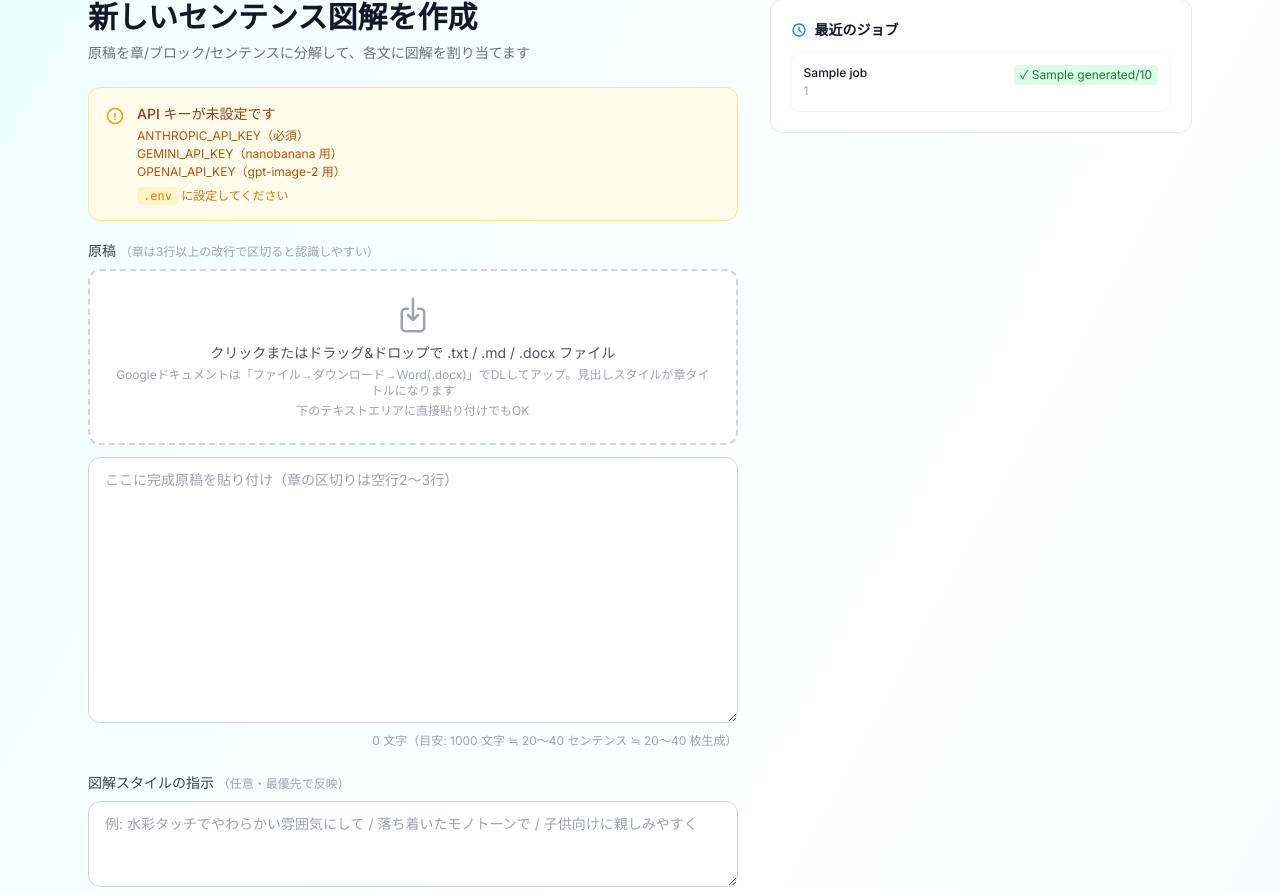
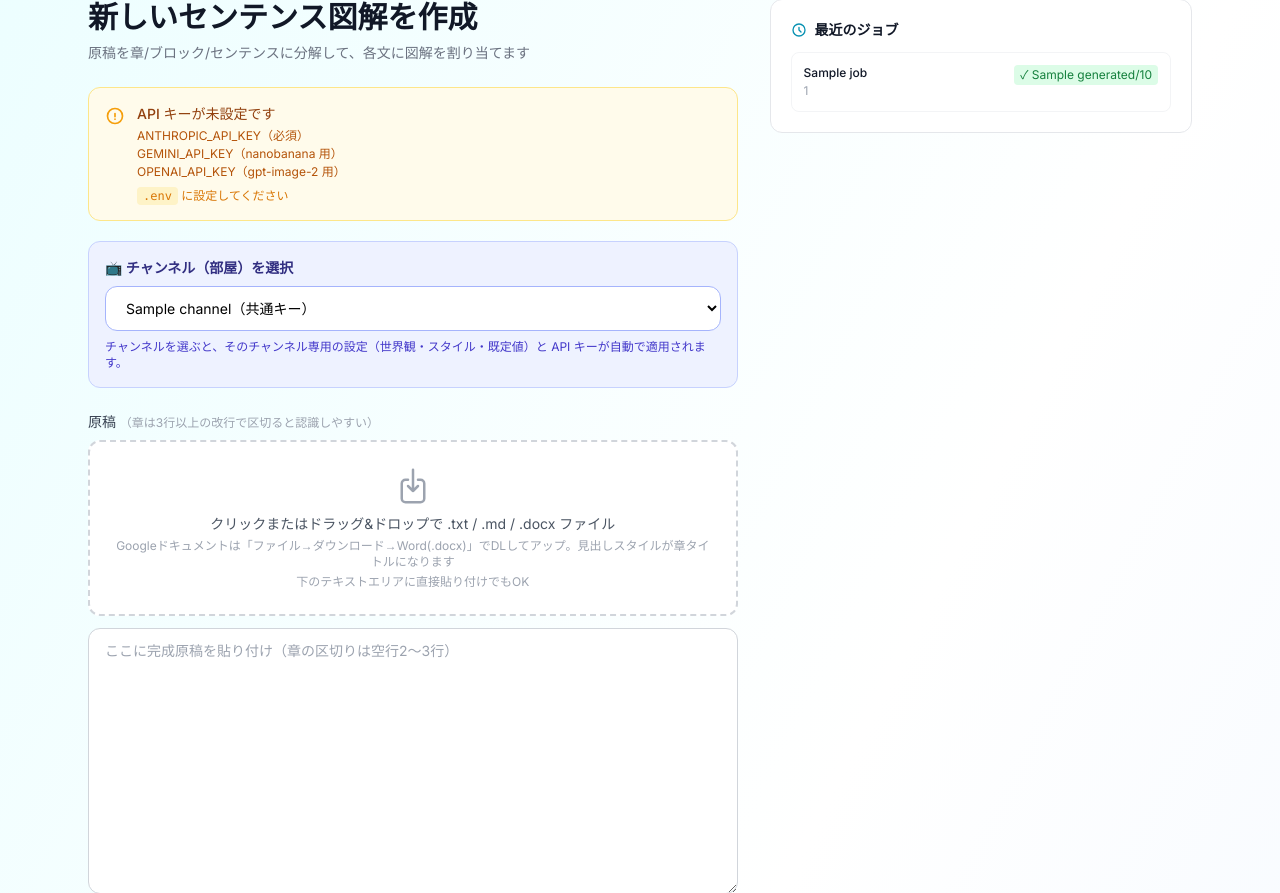
Before and after one commit to daruma3218-glitch/keizai-sentence-tool, a Flask app: template templates/upload.html in a window 1280 px wide. Shown: the part 90-983 px from the top of the page. Run offline with Flask 3, Linux system fonts and the light colour scheme; the template is opened without the code that fills it: most values are stand-ins (such as "Sample title", 1, 10 or a date in 2020); some libraries are stand-ins or nearby versions.

Commit message:
マルチチャンネル対応: アプリは1つ・設定はチャンネル別・API管理（チャンネル別キー）
Co-Authored-By: Claude Opus 4.8 (1M context) <noreply@anthropic.com>

```diff
--- a/app.py
+++ b/app.py
@@ -37,6 +37,39 @@ OUTPUT_DIR = PROJECT_ROOT / "output"
 OUTPUT_DIR.mkdir(exist_ok=True)
 
 load_env(PROJECT_ROOT)
+
+
+def load_channels() -> list:
+    """channels.json を読み込みチャンネル一覧を返す（無ければ default 1件）。"""
+    data = load_json(PROJECT_ROOT / "channels.json", {})
+    chans = data.get("channels", []) if isinstance(data, dict) else []
+    if not chans:
+        chans = [{"id": "default", "name": "共通（デフォルト）", "api_env_prefix": "", "defaults": {}}]
+    return chans
+
+
+def get_channel(channel_id: str) -> dict:
+    for c in load_channels():
+        if c.get("id") == channel_id:
+            return c
+    return load_channels()[0]
+
+
+def resolve_channel_keys(channel: dict) -> dict:
+    """チャンネルの api_env_prefix から各APIキーを解決（無ければ共通キーにフォールバック）。"""
+    prefix = (channel.get("api_env_prefix") or "").strip()
+    def pick(name):
+        if prefix:
+            v = os.environ.get(f"{prefix}_{name}", "").strip()
+            if v:
+                return v
+        return os.environ.get(name, "").strip()
+    return {
+        "anthropic": pick("ANTHROPIC_API_KEY"),
+        "gemini": pick("GEMINI_API_KEY"),
+        "openai": pick("OPENAI_API_KEY"),
+    }
+
 
 def _resolve_secret_key() -> str:
     """安定した SECRET_KEY を取得する。
@@ -160,14 +193,16 @@ def _run_pipeline_thread(job_id: str, manuscript_text: str, user_instructions: s
                          concurrency: int, provider: str, openai_quality: str,
                          skip_decorative: bool, style_preset: str,
                          web_image_count: int, max_diagrams: int, route_mode: str,
-                         worldview_desc: str = "", verify_diagrams: bool = True):
+                         worldview_desc: str = "", verify_diagrams: bool = True,
+                         channel_id: str = "default", ch_keys: dict = None):
     job_dir = OUTPUT_DIR / job_id
+    ch_keys = ch_keys or {}
     provider_label = ("nanobanana (Gemini)" if provider == PROVIDER_NANOBANANA
                       else f"gpt-image ({openai_quality})")
     try:
         _set_job_state(job_id, status="running", phase=0, message="開始しています...", percent=0)
         _add_log(job_id, "system",
-                 f"ジョブ {job_id} を開始（{provider_label} / 並列 {concurrency} / style={style_preset} / route={route_mode} / Web画像 {web_image_count}）")
+                 f"ジョブ {job_id} を開始（ch={channel_id} / {provider_label} / 並列 {concurrency} / style={style_preset} / route={route_mode} / Web画像 {web_image_count}）")
 
         def on_progress(phase, msg, pct):
             _set_job_state(job_id, status="running", phase=phase, message=msg, percent=pct)
@@ -188,6 +223,10 @@ def _run_pipeline_thread(job_id: str, manuscript_text: str, user_instructions: s
             style_preset=style_preset,
             worldview_desc=worldview_desc,
             verify_diagrams=verify_diagrams,
+            channel_id=channel_id,
+            anthropic_key=ch_keys.get("anthropic", ""),
+            gemini_key=ch_keys.get("gemini", ""),
+            openai_key=ch_keys.get("openai", ""),
             skip_decorative=skip_decorative,
             web_image_count=web_image_count,
             max_diagrams=max_diagrams,
@@ -230,17 +269,27 @@ def index():
             job_state = load_json(d / "job.json", {})
             if not manifest and not job_state:
                 continue
+            ch_id = manifest.get("channel_id", job_state.get("channel_id", ""))
             past_jobs.append({
                 "id": d.name,
                 "title": manifest.get("title", job_state.get("title", d.name)),
                 "status": job_state.get("status", "unknown"),
                 "generated": manifest.get("generated", job_state.get("generated", 0)),
                 "total": manifest.get("total_sentences", job_state.get("total_sentences", 0)),
+                "channel": ch_id,
                 "date": d.name[:8] if len(d.name) >= 8 else "",
             })
+    # 各チャンネルのキー設定状況（UI 表示用）
+    channels = load_channels()
+    for c in channels:
+        keys = resolve_channel_keys(c)
+        c["_has_gemini"] = bool(keys["gemini"])
+        c["_has_openai"] = bool(keys["openai"])
+        c["_has_anthropic"] = bool(keys["anthropic"])
     return render_template(
         "upload.html",
         past_jobs=past_jobs[:30],
+        channels=channels,
         has_anthropic=bool(os.environ.get("ANTHROPIC_API_KEY")),
         has_gemini=bool(os.environ.get("GEMINI_API_KEY")),
         has_openai=bool(os.environ.get("OPENAI_API_KEY")),
@@ -250,6 +299,12 @@ def index():
 @app.route("/start", methods=["POST"])
 @login_required
 def start_job():
+    # チャンネル選択 → そのチャンネルの API キーを解決
+    channel_id = request.form.get("channel_id", "default")
+    channel = get_channel(channel_id)
+    channel_id = channel.get("id", "default")
+    ch_keys = resolve_channel_keys(channel)
+
     provider = request.form.get("provider", PROVIDER_NANOBANANA)
     if provider not in VALID_PROVIDERS:
         provider = PROVIDER_NANOBANANA
@@ -278,16 +333,18 @@ def start_job():
         max_diagrams = 150
     max_diagrams = max(1, min(max_diagrams, 300))
 
-    # API キー確認
+    # API キー確認（チャンネルのキー＝個別 or 共通フォールバック）
     missing = []
-    if not os.environ.get("ANTHROPIC_API_KEY"):
+    if not ch_keys["anthropic"]:
         missing.append("ANTHROPIC_API_KEY")
-    if provider == PROVIDER_NANOBANANA and not os.environ.get("GEMINI_API_KEY"):
+    if provider == PROVIDER_NANOBANANA and not ch_keys["gemini"]:
         missing.append("GEMINI_API_KEY")
-    if provider == PROVIDER_GPT_IMAGE and not os.environ.get("OPENAI_API_KEY"):
+    if provider == PROVIDER_GPT_IMAGE and not ch_keys["openai"]:
         missing.append("OPENAI_API_KEY")
     if missing:
-        return jsonify({"error": f"{', '.join(missing)} が設定されていません"}), 400
+        pfx = channel.get("api_env_prefix", "")
+        hint = f"（チャンネル「{channel.get('name','')}」用に {pfx}_... を設定するか共通キーを設定）" if pfx else ""
+        return jsonify({"error": f"{', '.join(missing)} が設定されていません{hint}"}), 400
 
     # 原稿取得（.docx は見出しスタイルを章として解析）
     manuscript_text = ""
@@ -348,6 +405,7 @@ def start_job():
         phase=0,
         message="キューに追加しました",
         percent=0,
+        channel_id=channel_id,
         concurrency=concurrency,
         provider=provider,
         openai_quality=openai_quality if provider == PROVIDER_GPT_IMAGE else None,
@@ -360,7 +418,8 @@ def start_job():
     thread = threading.Thread(
         target=_run_pipeline_thread,
         args=(job_id, manuscript_text, user_instructions, concurrency, provider, openai_quality,
-              skip_decorative, style_preset, web_image_count, max_diagrams, route_mode, worldview_desc, verify_diagrams),
+              skip_decorative, style_preset, web_image_count, max_diagrams, route_mode, worldview_desc, verify_diagrams,
+              channel_id, ch_keys),
         daemon=True,
     )
     thread.start()
--- a/pipeline.py
+++ b/pipeline.py
@@ -47,6 +47,10 @@ class SentencePipeline:
         style_preset: str = "flat_infographic",
         worldview_desc: str = "",
         verify_diagrams: bool = True,
+        channel_id: str = "default",
+        anthropic_key: str = "",
+        gemini_key: str = "",
+        openai_key: str = "",
         skip_decorative: bool = False,
         web_image_count: int = 0,
         max_diagrams: int = 150,
@@ -64,6 +68,10 @@ class SentencePipeline:
         self.style_preset = style_preset if style_preset in VALID_STYLES else "flat_infographic"
         self.worldview_desc = worldview_desc or ""
         self.verify_diagrams = bool(verify_diagrams)
+        self.channel_id = channel_id or "default"
+        self.anthropic_key = anthropic_key or ""
+        self.gemini_key = gemini_key or ""
+        self.openai_key = openai_key or ""
         self.skip_decorative = skip_decorative
         self.web_image_count = max(0, min(web_image_count, 200))
         self.max_diagrams = max(1, min(max_diagrams, 300))
@@ -159,9 +167,10 @@ class SentencePipeline:
 
     # ---- メインフロー ----
     def run(self) -> dict:
-        client = get_anthropic_client()
-        gemini_key = os.environ.get("GEMINI_API_KEY", "")
-        openai_key = os.environ.get("OPENAI_API_KEY", "")
+        # チャンネル別キーがあれば優先、無ければ共通（環境変数）
+        client = get_anthropic_client(self.anthropic_key)
+        gemini_key = (self.gemini_key or "").strip() or os.environ.get("GEMINI_API_KEY", "")
+        openai_key = (self.openai_key or "").strip() or os.environ.get("OPENAI_API_KEY", "")
 
         if self.provider == PROVIDER_NANOBANANA and not gemini_key:
             raise RuntimeError("nanobanana を使うには GEMINI_API_KEY が必要です。")
@@ -487,6 +496,7 @@ class SentencePipeline:
             "provider": self.provider,
             "openai_quality": self.openai_quality if self.provider == PROVIDER_GPT_IMAGE else None,
             "style_preset": self.style_preset,
+            "channel_id": self.channel_id,
             "route_mode": self.route_mode,
             "concurrency": self.concurrency,
             "total_sentences": total_sentences,
--- a/templates/upload.html
+++ b/templates/upload.html
@@ -65,6 +65,22 @@
         {% endif %}
 
         <form id="uploadForm" enctype="multipart/form-data" class="space-y-6">
+
+          <!-- チャンネル選択（部屋） -->
+          <div class="bg-indigo-50 rounded-xl border border-indigo-200 p-4">
+            <label class="block text-sm font-bold text-indigo-900 mb-2">📺 チャンネル（部屋）を選択</label>
+            <select name="channel_id" id="channelSelect"
+                    class="w-full px-4 py-3 border border-indigo-300 rounded-xl focus:outline-none focus:ring-2 focus:ring-indigo-500 text-sm bg-white">
+              {% for c in channels %}
+              <option value="{{ c.id }}"
+                data-defaults='{{ c.defaults | tojson }}'
+                data-keys="{{ '1' if c._has_openai or c._has_gemini else '0' }}">
+                {{ c.name }}{% if c.api_env_prefix %}（専用キー: {{ '設定済み' if (c._has_openai or c._has_gemini) else '未設定' }}）{% else %}（共通キー）{% endif %}
+              </option>
+              {% endfor %}
+            </select>
+            <p class="text-xs text-indigo-700 mt-2">チャンネルを選ぶと、そのチャンネル専用の設定（世界観・スタイル・既定値）と API キーが自動で適用されます。</p>
+          </div>
 
           <div>
             <label class="block text-sm font-medium text-gray-700 mb-2">
@@ -415,6 +431,43 @@
       });
     });
 
+    // ===== チャンネル選択 → 設定を自動入力 =====
+    function setRadio(name, val) {
+      const el = document.querySelector(`input[name="${name}"][value="${val}"]`);
+      if (el) { el.checked = true; el.dispatchEvent(new Event('change', {bubbles:true})); }
+    }
+    function setCheckbox(name, val) {
+      const el = document.querySelector(`input[name="${name}"]`);
+      if (el) el.checked = !!val;
+    }
+    function setRange(id, labelId, val) {
+      const el = document.getElementById(id);
+      if (el && val !== undefined && val !== null) { el.value = val; const lb = document.getElementById(labelId); if (lb) lb.textContent = val; }
+    }
+    function applyChannelDefaults() {
+      const opt = document.getElementById('channelSelect').selectedOptions[0];
+      if (!opt) return;
+      let d = {};
+      try { d = JSON.parse(opt.getAttribute('data-defaults') || '{}'); } catch(e) { return; }
+      if (d.provider) setRadio('provider', d.provider);
+      if (d.openai_quality) setRadio('openai_quality', d.openai_quality);
+      if (d.style_preset) setRadio('style_preset', d.style_preset);
+      if (d.route_mode) setRadio('route_mode', d.route_mode);
+      setCheckbox('worldview_mode', d.worldview_mode);
+      setCheckbox('verify_diagrams', d.verify_diagrams);
+      setCheckbox('skip_decorative', d.skip_decorative);
+      if (d.worldview_desc !== undefined) { const t = document.getElementById('worldviewDesc'); if (t) t.value = d.worldview_desc; }
+      if (d.user_instructions !== undefined) { const u = document.querySelector('textarea[name="user_instructions"]'); if (u) u.value = d.user_instructions; }
+      setRange('concurrency', 'concurrencyLabel', d.concurrency);
+      setRange('maxDiagrams', 'maxDiagramsLabel', d.max_diagrams);
+      setRange('webImageCount', 'webImageCountLabel', d.web_image_count);
+    }
+    const channelSelect = document.getElementById('channelSelect');
+    if (channelSelect) {
+      channelSelect.addEventListener('change', applyChannelDefaults);
+      applyChannelDefaults();  // 初期チャンネルの設定を反映
+    }
+
     form.addEventListener('submit', async (e) => {
       e.preventDefault();
       errorBox.classList.add('hidden');
```
Also changed, not shown: channels.json (added, +43 -0 lines), utils.py (+6 -3 lines).
